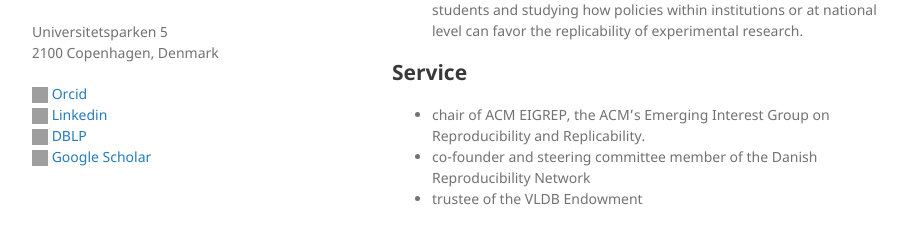
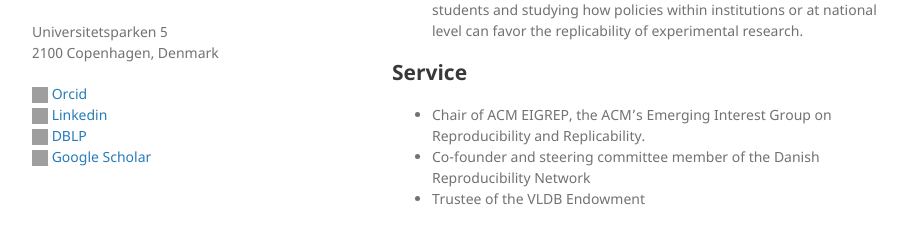
Before and after one commit to bonnet-p/bonnet-p.github.io, a Jekyll site: the page built from docs/index.md, in a window 1280 px wide and 900 px high, scrolled down 1417 px. Shown: the part 621-865 px from the top of the window, without its empty margins (178-1099 px from the left). Built offline with Jekyll 4.4.1, drawn with Linux system fonts in a browser that asks for light colours; our own code applies the rules of GitHub Pages for plain Markdown files; grey boxes are pictures that could not be loaded.

Commit message:
Fixed Research

```diff
--- a/docs/index.md
+++ b/docs/index.md
@@ -97,6 +97,6 @@ can favor the replicability of experimental research.
 
 ## Service
 
-- chair of ACM EIGREP, the ACM's Emerging Interest Group on Reproducibility and Replicability.
-- co-founder and steering committee member of the Danish Reproducibility Network
-- trustee of the VLDB Endowment
+- Chair of ACM EIGREP, the ACM's Emerging Interest Group on Reproducibility and Replicability.
+- Co-founder and steering committee member of the Danish Reproducibility Network
+- Trustee of the VLDB Endowment
```
